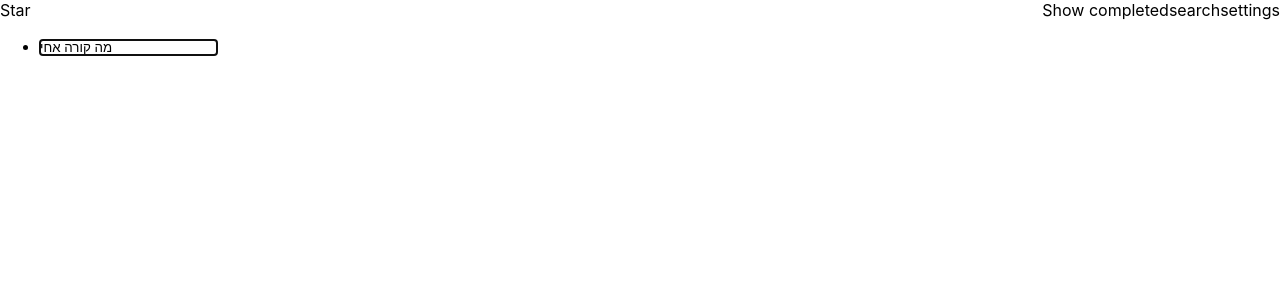
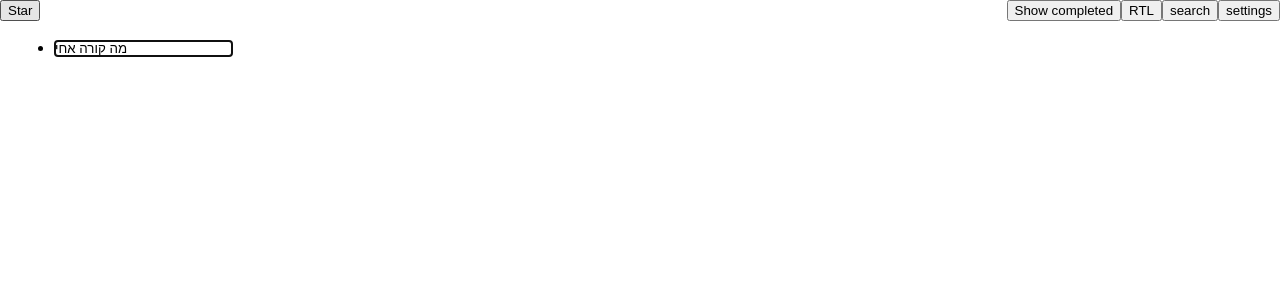
Before and after one commit to wildeyes/AltFlow, a React (Create React App) app in the folder altflow/: page / in a window 1280 px wide. Shown: the top 300 px of the page. Built offline with nearby package versions, Linux system fonts and the light colour scheme.

Commit message:
Add basic list editing with tab, shift+tab.

```diff
--- a/altflow/src/App.tsx
+++ b/altflow/src/App.tsx
@@ -1,86 +1,114 @@
 import React, { KeyboardEvent } from 'react'
-import logo from './logo.svg'
 import { observer } from 'mobx-react'
-import { observable } from 'mobx'
-import useKeyboardShortcuts from 'use-keyboard-shortcuts'
+import { observable, autorun, toJS } from 'mobx'
 
 import './index.scss'
 import { KeyCode } from './KeyCodes'
 
-interface Bullet {
-	title: string
-	desc: string
-	created: object
-	modified: object
-	stared: boolean
-	children?: Bullet[]
-}
 const marginConstant = 15
 const data = observable({
-	list: [
-		{
-			title: 'מה קורה אחי',
-			desc: 'תיאור סתם',
-			created: new Date(),
-			modified: new Date(),
-			stared: false,
-			children: [],
-		} as Bullet,
-	],
+	list: [] as Bullet[],
 })
+
+class Bullet {
+	constructor(title: string = '', parentRef?: Bullet) {
+		this.title = title
+		this._parentRef = parentRef
+	}
+	@observable title = ''
+	@observable desc = ''
+	@observable created = new Date()
+	@observable modified = new Date()
+	@observable starred = false
+	@observable children: Bullet[] = []
+	private _parentRef?: Bullet = undefined
+	set parentRef(parentRef: Bullet | undefined) {
+		this._parentRef = parentRef
+	}
+	get parentRef(): Bullet | undefined {
+		return this._parentRef
+	}
+	get parentList() {
+		return (this.parentRef && this.parentRef.children) || data.list
+	}
+}
+
+data.list.push(new Bullet('מה קורה אחי'))
 
 const App: React.FC = observer(() => {
 	return (
 		<div className="App">
 			<header className="header">
-				<div className="star">Star</div>
-				<div className="showCompleted">Show completed</div>
-				<div className="search">search</div>
-				<div className="settings">settings</div>
+				<button className="star">Star</button>
+				<button className="showCompleted">Show completed</button>
+				<button className="rtl">RTL</button>
+				<button className="search">search</button>
+				<button className="settings">settings</button>
 			</header>
 			<section className="content">
-				<ul>{data.list.map(toBullet)}</ul>
+				<ul style={{ marginLeft: `${marginConstant}px` }}>
+					{data.list.map(toBullet)}
+				</ul>
 			</section>
 			<footer></footer>
 		</div>
 	)
 })
-function toBullet(d: Bullet, i: number) {
+function toBullet(b: Bullet, i: number) {
 	return (
 		<li className="bullet" key={i}>
 			<input
 				data-id={i}
 				type="text"
-				value={d.title}
-				onChange={({ target: { value } }) => (d.title = value)}
-				onKeyDown={handleKeyDown}
-				tabIndex={i}
+				value={b.title}
+				onChange={({ target: { value } }) => (b.title = value)}
+				onKeyDown={event => handleKeyDown(event, b)}
 				autoFocus
 			/>
-			{d.children && <ul>{d.children.map(toBullet)}</ul>}
+			{Boolean(b.children.length) && <ul>{b.children.map(toBullet)}</ul>}
 		</li>
 	)
 }
 
-function handleKeyDown(event: KeyboardEvent) {
-	const { target } = event
-	switch (event.keyCode) {
-		case KeyCode.ENTER: {
-			data.list.push(mock())
+function handleKeyDown(event: KeyboardEvent<HTMLInputElement>, target: Bullet) {
+	const {
+		currentTarget: { dataset },
+		keyCode,
+		// altKey,
+		shiftKey,
+	} = event
+	const id = parseInt(dataset.id!)
+	const { parentList, parentRef } = target
+	// prettier-ignore
+	const maps: [number, () => void][] = [
+    [KeyCode.ENTER, () => {
+			parentList.push(new Bullet('', parentRef || undefined))
+		},],
+		[KeyCode.TAB, ()=> {
+      if (shiftKey) {
+        if(!parentRef) return console.log('TBD cute animation showing you cant do that')
+        const deleted = parentList.splice(id, 1)[0]
+        const grandpaRef = parentRef.parentRef
+        const grandpaList = parentRef.parentList
+        const parentId = grandpaList.indexOf(parentRef)
+        deleted.parentRef = (grandpaRef)
+        grandpaList.splice(parentId + 1, 0, target)
+			} else {
+        if (id === 0) return console.log('TBD cute animation showing you cant do that')
+        const deleted = parentList.splice(id, 1)[0]
+        deleted.parentRef = (parentList[parentList.length - 1])
+				parentList[id - 1].children.push(deleted)
+			}
+		}],
+  ]
+	for (const [kbs, fn] of maps) {
+		if (kbs === keyCode) {
+			fn()
+			event.stopPropagation()
+			event.preventDefault()
+			return false
 		}
-		// case KeyCode.TAB: {data.list}
 	}
 }
 
-function mock() {
-	return {
-		title: '',
-		desc: '',
-		created: new Date(),
-		modified: new Date(),
-		stared: false,
-		children: [],
-	} as Bullet
-}
-
 export default App
--- a/altflow/src/index.scss
+++ b/altflow/src/index.scss
@@ -21,5 +21,6 @@ code {
   input {
     padding: 0;
     border: 0;
+    display: flex;
   }
 }
```
Also changed, not shown: altflow/tsconfig.json (+3 -8 lines).
